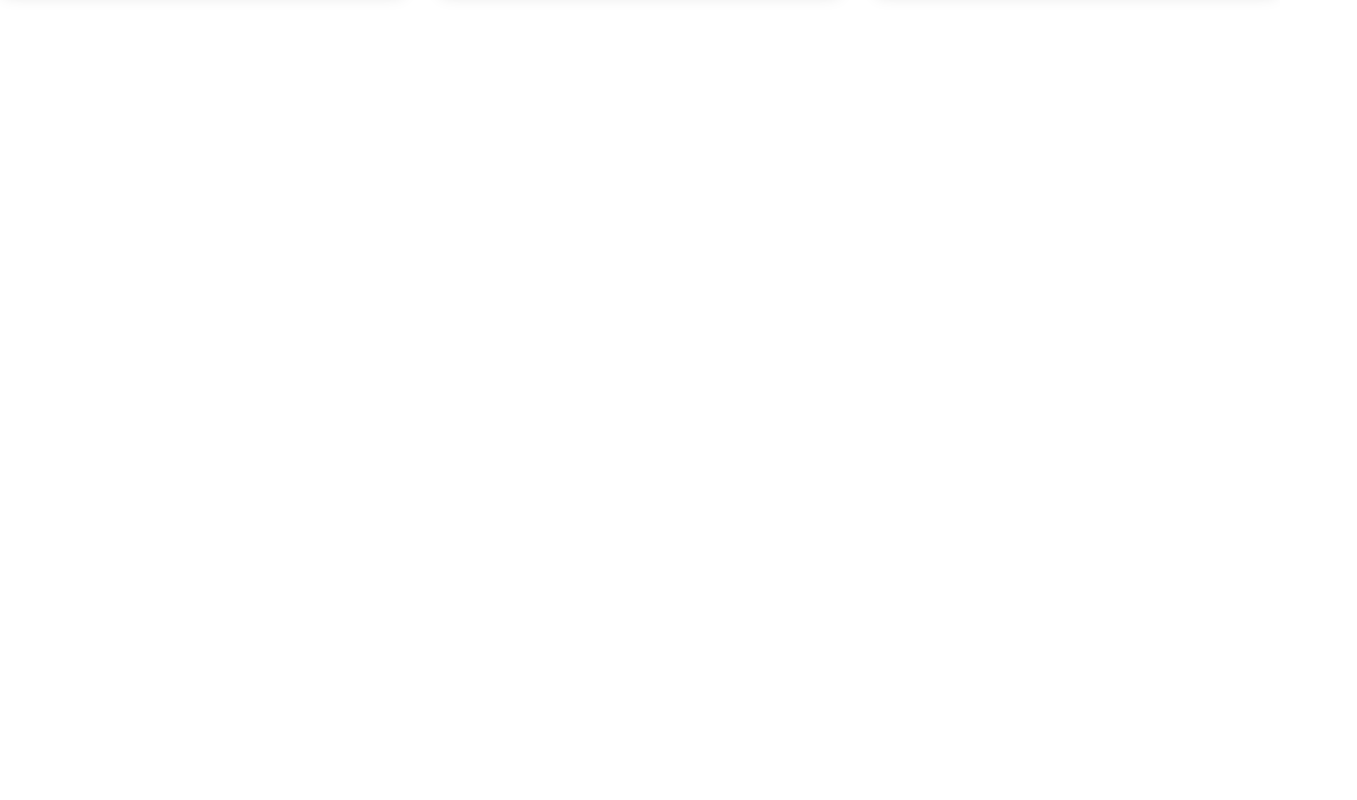
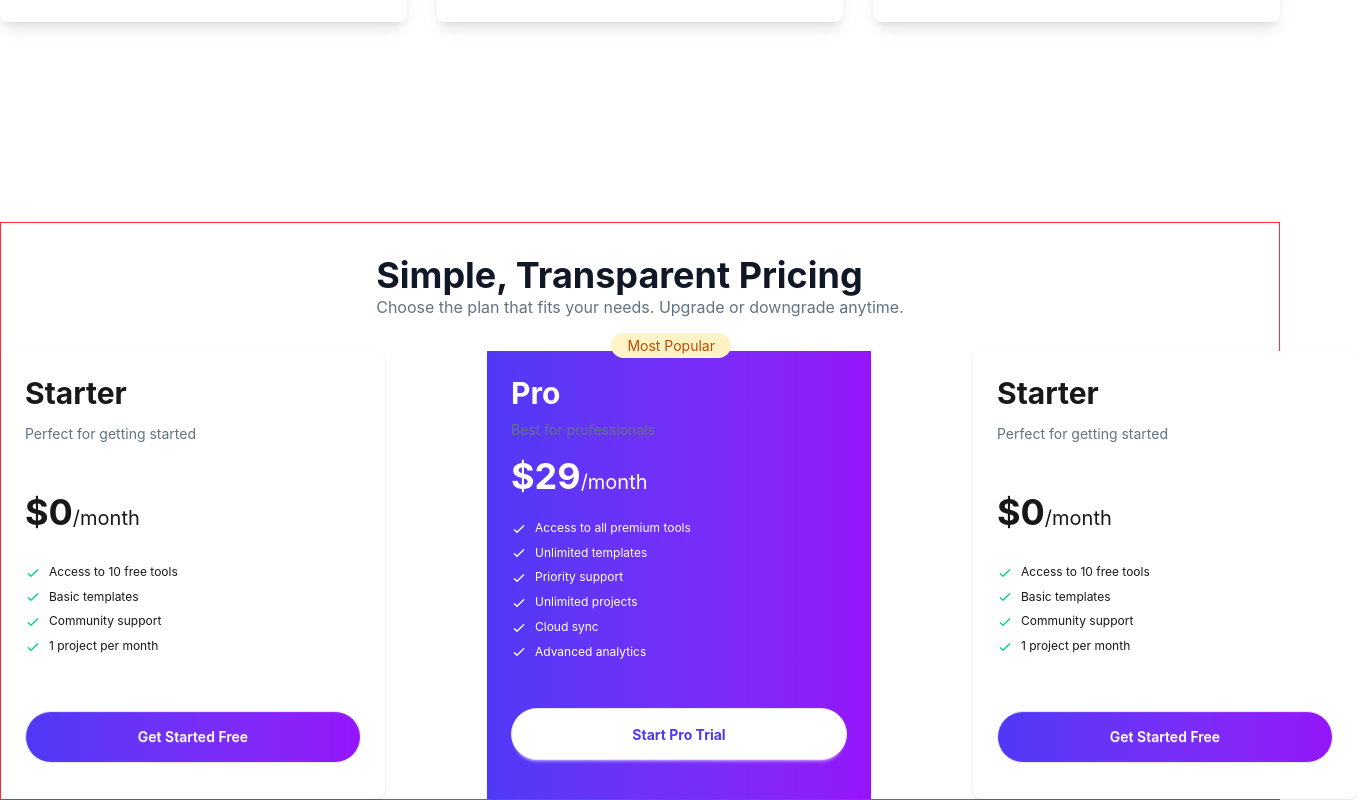
Before and after one commit to eshantoghopapurbo/Assignment-6-Digitools-platform, a React (Vite) app: page / in a window 1280 px wide. Shown: the part 1630-2430 px from the top of the page, 1357 px wide, since content can reach past the window. Before the commit the page ends 1652 px from the top, so only its background shows below. Built offline with nearby package versions, Linux system fonts and the light colour scheme.

Commit message:
pricing cart section complete

```diff
--- a/src/App.jsx
+++ b/src/App.jsx
@@ -2,6 +2,7 @@
 import './App.css'
 import Banner from './components/Banner'
 import NavBar from './components/NavBar'
+import PricingCart from './components/PricingCart'
 import SectionStats from './components/SectionStats'
 import StepCart from './components/StepCart'
 
@@ -15,6 +16,8 @@
       <Banner></Banner>
       <SectionStats></SectionStats>
       <StepCart></StepCart>
+       <PricingCart></PricingCart>
+
 
     </>
   )
--- /dev/null
+++ b/src/components/PricingCart.jsx
@@ -0,0 +1,129 @@
+import React from 'react';
+
+const PricingCart = () => {
+    return (
+        <div className='container mx-auto border border-red-500 mt-50'>
+            <div className='grid justify-center items-center my-8'>
+                <h1 className='text-[#101727] font-bold text-4xl'>Simple, Transparent Pricing</h1>
+                <p className='text-[#627382]' >Choose the plan that fits your needs. Upgrade or downgrade anytime.</p>
+            </div>
+            <div className='grid md:grid-cols-1 lg:grid-cols-3  gap-45'>
+                {/* cart-1 */}
+                 <div className="card w-96 bg-base-100 shadow-sm">
+  <div className="card-body h-[448px]">
+    <div>
+      <h2 className="text-3xl font-bold mb-3">Starter</h2>
+      <p className='text-[#627382] mb-10'> Perfect for getting started </p>
+    </div>
+    <div>
+        <p className="text-xl"><span className='text-4xl font-bold'>$0</span>/month</p>
+    </div>
+    <ul className="mt-6 flex flex-col gap-2 text-xs">
+      <li>
+        <svg xmlns="http://www.w3.org/2000/svg" className="size-4 me-2 inline-block text-success" fill="none" viewBox="0 0 24 24" stroke="currentColor"><path strokeLinecap="round" strokeLinejoin="round" strokeWidth="2" d="M5 13l4 4L19 7" /></svg>
+        <span>Access to 10 free tools</span>
+      </li>
+      <li>
+        <svg xmlns="http://www.w3.org/2000/svg" className="size-4 me-2 inline-block text-success" fill="none" viewBox="0 0 24 24" stroke="currentColor"><path strokeLinecap="round" strokeLinejoin="round" strokeWidth="2" d="M5 13l4 4L19 7" /></svg>
+        <span>Basic templates</span>
+      </li>
+      <li>
+        <svg xmlns="http://www.w3.org/2000/svg" className="size-4 me-2 inline-block text-success" fill="none" viewBox="0 0 24 24" stroke="currentColor"><path strokeLinecap="round" strokeLinejoin="round" strokeWidth="2" d="M5 13l4 4L19 7" /></svg>
+        <span>Community support</span>
+      </li>
+      <li>
+        <svg xmlns="http://www.w3.org/2000/svg" className="size-4 me-2 inline-block text-success" fill="none" viewBox="0 0 24 24" stroke="currentColor"><path strokeLinecap="round" strokeLinejoin="round" strokeWidth="2" d="M5 13l4 4L19 7" /></svg>
+        <span>1 project per month</span>
+      </li>
+    </ul>
+    <div className="mt-12">
+      <button className="btn bg-gradient-to-r from-[#4F39F6] to-[#9514FA] rounded-full
+       w-full h-[52px] text-white">Get Started Free</button>
+    </div>
+  </div>
+             </div>
+             {/* cart-2 */}
+                <div className ="card w-96 bg-base-100 shadow-sm text-white">
+  <div className="card-body h-[448px] bg-gradient-to-r relative from-[#4F39F6] to-[#9514FA]">
+    <div className='absolute  -top-4    right-35'>
+        <span className="text-[#BB4D00] bg-[#FEF3C6]   rounded-full px-4 py-1">Most Popular</span>
+    </div>
+    <div>
+      <h2 className="text-3xl font-bold mb-2">Pro</h2>
+      <p className='text-[#627382] mb-2' >Best for professionals</p>
+    </div>
+    <div>
+        <p className="text-xl"><span className='text-4xl font-bold'>$29</span>/month</p>
+    </div>
+    <ul className="mt-4 flex flex-col gap-2 text-xs">
+      <li>
+        <svg xmlns="http://www.w3.org/2000/svg" className="size-4 me-2 inline-block text-success text-white" fill="none" viewBox="0 0 24 24" stroke="currentColor"><path strokeLinecap="round" strokeLinejoin="round" strokeWidth="2" d="M5 13l4 4L19 7" /></svg>
+        <span>Access to all premium tools</span>
+      </li>
+      <li>
+        <svg xmlns="http://www.w3.org/2000/svg" className="size-4 me-2 inline-block text-success text-white " fill="none" viewBox="0 0 24 24" stroke="currentColor"><path strokeLinecap="round" strokeLinejoin="round" strokeWidth="2" d="M5 13l4 4L19 7" /></svg>
+        <span>Unlimited templates</span>
+      </li>
+      <li>
+        <svg xmlns="http://www.w3.org/2000/svg" className="size-4 me-2 inline-block text-success text-white " fill="none" viewBox="0 0 24 24" stroke="currentColor"><path strokeLinecap="round" strokeLinejoin="round" strokeWidth="2" d="M5 13l4 4L19 7" /></svg>
+        <span>Priority support</span>
+      </li>
+      <li>
+        <svg xmlns="http://www.w3.org/2000/svg" className="size-4 me-2 inline-block text-success text-white " fill="none" viewBox="0 0 24 24" stroke="currentColor"><path strokeLinecap="round" strokeLinejoin="round" strokeWidth="2" d="M5 13l4 4L19 7" /></svg>
+        <span>Unlimited projects</span>
+      </li>
+      <li>
+        <svg xmlns="http://www.w3.org/2000/svg" className="size-4 me-2 inline-block text-success text-white " fill="none" viewBox="0 0 24 24" stroke="currentColor"><path strokeLinecap="round" strokeLinejoin="round" strokeWidth="2" d="M5 13l4 4L19 7" /></svg>
+        <span>Cloud sync</span>
+      </li>
+      <li>
+        <svg xmlns="http://www.w3.org/2000/svg" className="size-4 me-2 inline-block text-success text-white " fill="none" viewBox="0 0 24 24" stroke="currentColor"><path strokeLinecap="round" strokeLinejoin="round" strokeWidth="2" d="M5 13l4 4L19 7" /></svg>
+        <span>Advanced analytics</span>
+      </li>
+    </ul>
+    <div className="mt-10">
+      <button className="btn bg-white
+       rounded-full w-full h-[52px] text-[#4F39F6] font-bold">Start Pro Trial</button>
+    </div>
+  </div>
+             </div>
+
+              {/* cart-3  */}
+                <div className="card w-96 bg-base-100 shadow-sm">
+  <div className="card-body h-[448px]">
+    <div className="">
+      <h2 className="text-3xl font-bold mb-3">Starter</h2>
+      <p className='text-[#627382] mb-10' >Perfect for getting started</p>
+    </div>
+    <div>
+        <p className="text-xl"><span className='text-4xl font-bold'>$0</span>/month</p>
+    </div>
+    <ul className="mt-6 flex flex-col gap-2 text-xs">
+      <li>
+        <svg xmlns="http://www.w3.org/2000/svg" className="size-4 me-2 inline-block text-success" fill="none" viewBox="0 0 24 24" stroke="currentColor"><path strokeLinecap="round" strokeLinejoin="round" strokeWidth="2" d="M5 13l4 4L19 7" /></svg>
+        <span>Access to 10 free tools</span>
+      </li>
+      <li>
+        <svg xmlns="http://www.w3.org/2000/svg" className="size-4 me-2 inline-block text-success" fill="none" viewBox="0 0 24 24" stroke="currentColor"><path strokeLinecap="round" strokeLinejoin="round" strokeWidth="2" d="M5 13l4 4L19 7" /></svg>
+        <span>Basic templates</span>
+      </li>
+      <li>
+        <svg xmlns="http://www.w3.org/2000/svg" className="size-4 me-2 inline-block text-success" fill="none" viewBox="0 0 24 24" stroke="currentColor"><path strokeLinecap="round" strokeLinejoin="round" strokeWidth="2" d="M5 13l4 4L19 7" /></svg>
+        <span>Community support</span>
+      </li>
+      <li>
+        <svg xmlns="http://www.w3.org/2000/svg" className="size-4 me-2 inline-block text-success" fill="none" viewBox="0 0 24 24" stroke="currentColor"><path strokeLinecap="round" strokeLinejoin="round" strokeWidth="2" d="M5 13l4 4L19 7" /></svg>
+        <span>1 project per month</span>
+      </li>
+    </ul>
+    <div className="mt-12">
+      <button className="btn bg-gradient-to-r from-[#4F39F6] to-[#9514FA] rounded-full
+       w-full h-[52px] text-white">Get Started Free</button>
+    </div>
+  </div>
+             </div>
+            </div>
+        </div>
+    );
+};
+export default PricingCart;
--- a/src/components/SectionStats.jsx
+++ b/src/components/SectionStats.jsx
@@ -4,7 +4,7 @@
 
 const SectionStats = () => {
     return (
-        <div className='bg-gradient-to-r from-[#4F39F6] to-[#9514FA] '>
+        <div className='bg-gradient-to-r from-[#4F39F6] to-[#9514FA]'>
             <div className='flex flex-row md:flex-row justify-center items-center p-8 gap-6 md:gap-20'>
                 <div>
                 <h1  className='text-4xl font-bold text-[#FFFFFF] sm:mb-2' >50K+</h1>
--- a/src/components/StepCart.jsx
+++ b/src/components/StepCart.jsx
@@ -9,7 +9,7 @@
 const StepCart = () => {
     return (
         <div>
-            <div className='grid justify-center mt-30'>
+            <div className='grid justify-center mt-30 mb-8'>
                 <h1 className='text-5xl font-bold '>Get Started in 3 Steps</h1>
                 <p className='text-[#627382] font-semibold p-4'>Start using premium digital tools in minutes, not hours.</p>
             </div>
@@ -46,7 +46,7 @@
             </div>
 
             {/* card 3 */}
-      <div className='shadow-lg rounded-lg  border-zinc-600 bg-white h-[380px] '>
+      <div className='shadow-lg rounded-lg  border-zinc-600 bg-white h-[380px]'>
               <div className=' grid justify-end p-2'>
                   <img src={CardImg2}/>
               </div>
@@ -60,8 +60,6 @@
                  </div>
                 </div>
             </div>
-
-
           </div>
         </div>
     );
```
